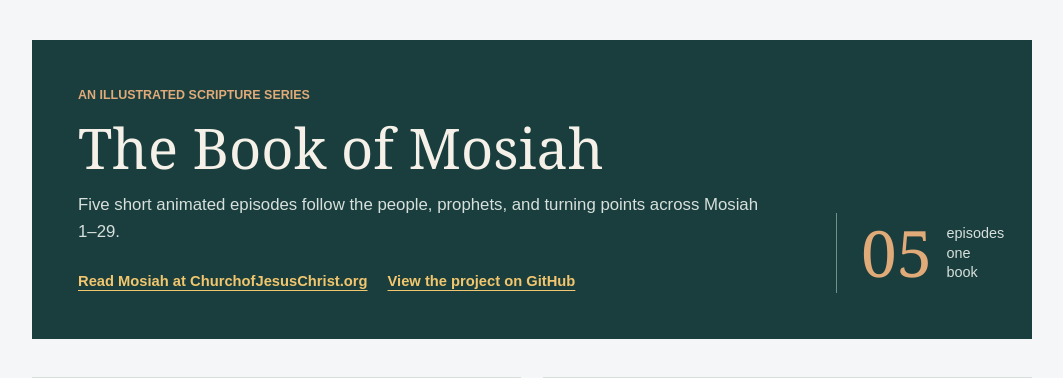
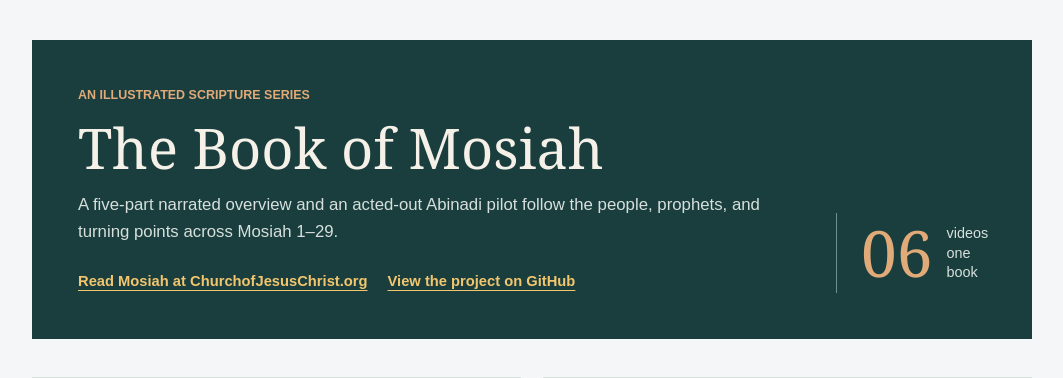
Before and after one commit to tebza27-cpu/portfolio-site-updated, a Flask app: page /mosiah in a window 1280 px wide. Shown: the part 81-459 px from the top of the page, without its empty margins (108-1171 px from the left). Run offline with Flask 3, Linux system fonts and the light colour scheme; some libraries are stand-ins or nearby versions.

Commit message:
Add acted-out Abinadi cartoon pilot

```diff
--- a/templates/mosiah_series.html
+++ b/templates/mosiah_series.html
@@ -6,13 +6,13 @@
         <div>
             <p class="mosiah-eyebrow">An illustrated scripture series</p>
             <h1>The Book of Mosiah</h1>
-            <p class="mosiah-hero-copy">Five short animated episodes follow the people, prophets, and turning points across Mosiah 1–29.</p>
+            <p class="mosiah-hero-copy">A five-part narrated overview and an acted-out Abinadi pilot follow the people, prophets, and turning points across Mosiah 1–29.</p>
             <div class="mosiah-hero-links">
                 <a href="https://www.churchofjesuschrist.org/study/scriptures/bofm/mosiah?lang=eng" target="_blank" rel="noopener noreferrer">Read Mosiah at ChurchofJesusChrist.org</a>
                 <a href="https://github.com/tebza27-cpu/portfolio-site-updated/tree/main/video/mosiah_series" target="_blank" rel="noopener noreferrer">View the project on GitHub</a>
             </div>
         </div>
-        <p class="mosiah-hero-index"><strong>05</strong><span>episodes<br>one book</span></p>
+        <p class="mosiah-hero-index"><strong>06</strong><span>videos<br>one book</span></p>
     </header>
 
     <section class="mosiah-episodes" aria-label="Mosiah video episodes">
```
